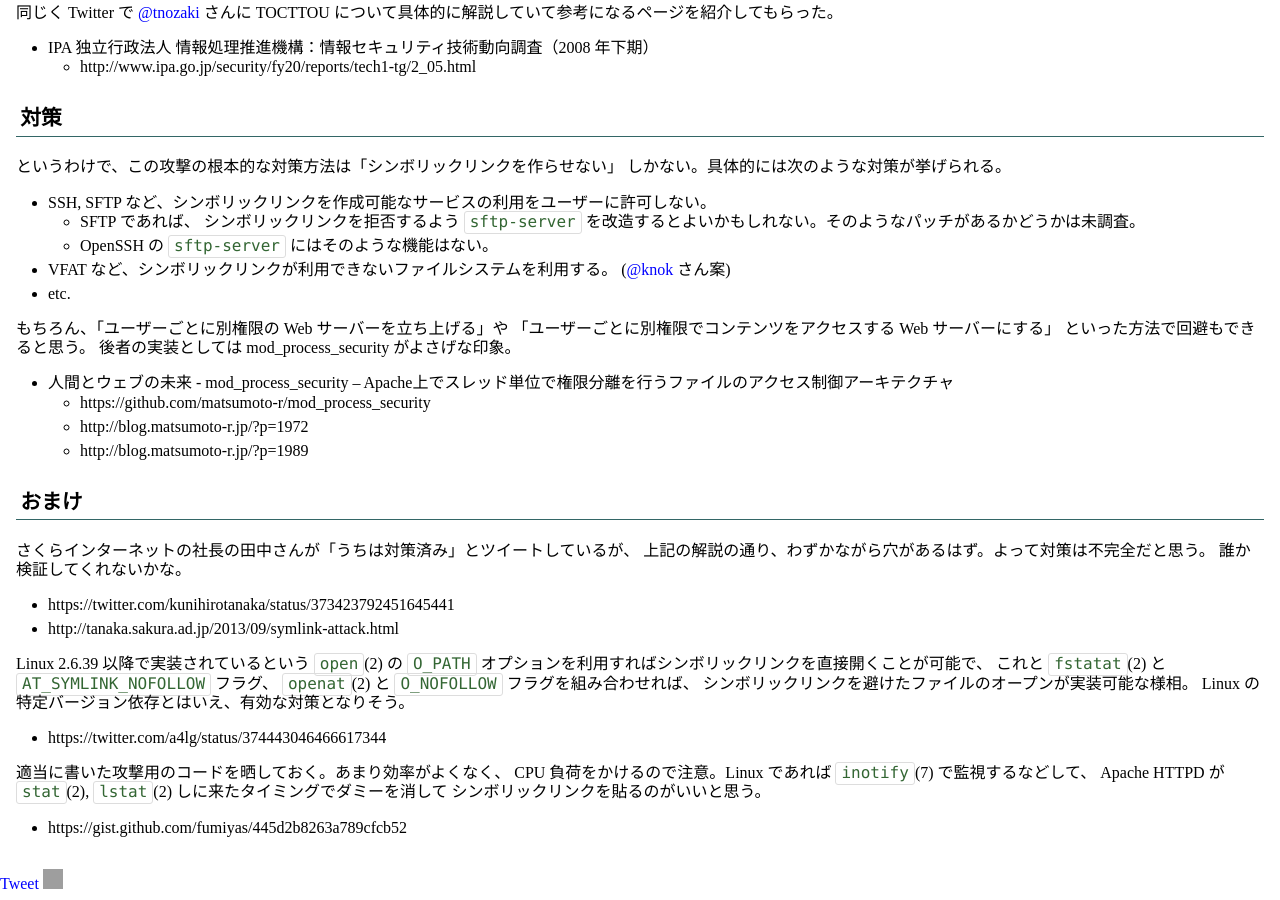
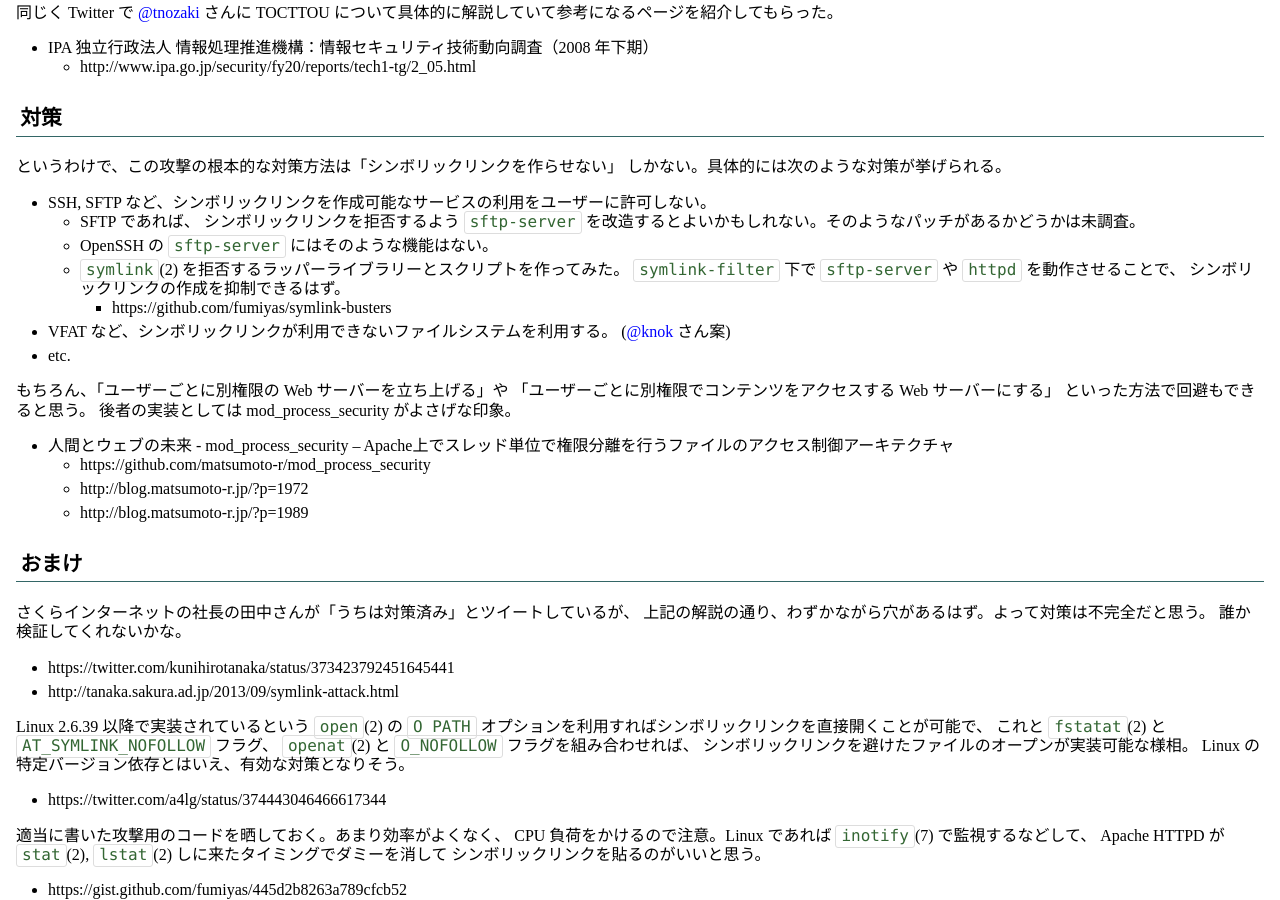
Before and after one commit to fumiyas/fumiyas.github.io, a Jekyll site: the page built from _posts/2013-09-03-no-followsymlinks-is-not-safe.md, in a window 1280 px wide and 900 px high, scrolled down 1058 px. Built offline with Jekyll 4.4.1, drawn with Linux system fonts in a browser that asks for light colours; Markdown is read by kramdown in place of the engine named in the settings; comment, search, counter and statistics services are not loaded; grey boxes are pictures that could not be loaded.

Commit message:
Add link for Symlink Busters

```diff
--- a/_posts/2013-09-03-no-followsymlinks-is-not-safe.md
+++ b/_posts/2013-09-03-no-followsymlinks-is-not-safe.md
@@ -77,6 +77,10 @@ TOCTTOU について具体的に解説していて参考になるページを紹
     * SFTP であれば、 シンボリックリンクを拒否するよう `sftp-server`
       を改造するとよいかもしれない。そのようなパッチがあるかどうかは未調査。
     * OpenSSH の `sftp-server` にはそのような機能はない。
+    * `symlink`(2) を拒否するラッパーライブラリーとスクリプトを作ってみた。
+      `symlink-filter` 下で `sftp-server` や `httpd` を動作させることで、
+      シンボリックリンクの作成を抑制できるはず。
+      * https://github.com/fumiyas/symlink-busters
   * VFAT など、シンボリックリンクが利用できないファイルシステムを利用する。
     ([@knok](https://twitter.com/knok) さん案)
   * etc.
```
